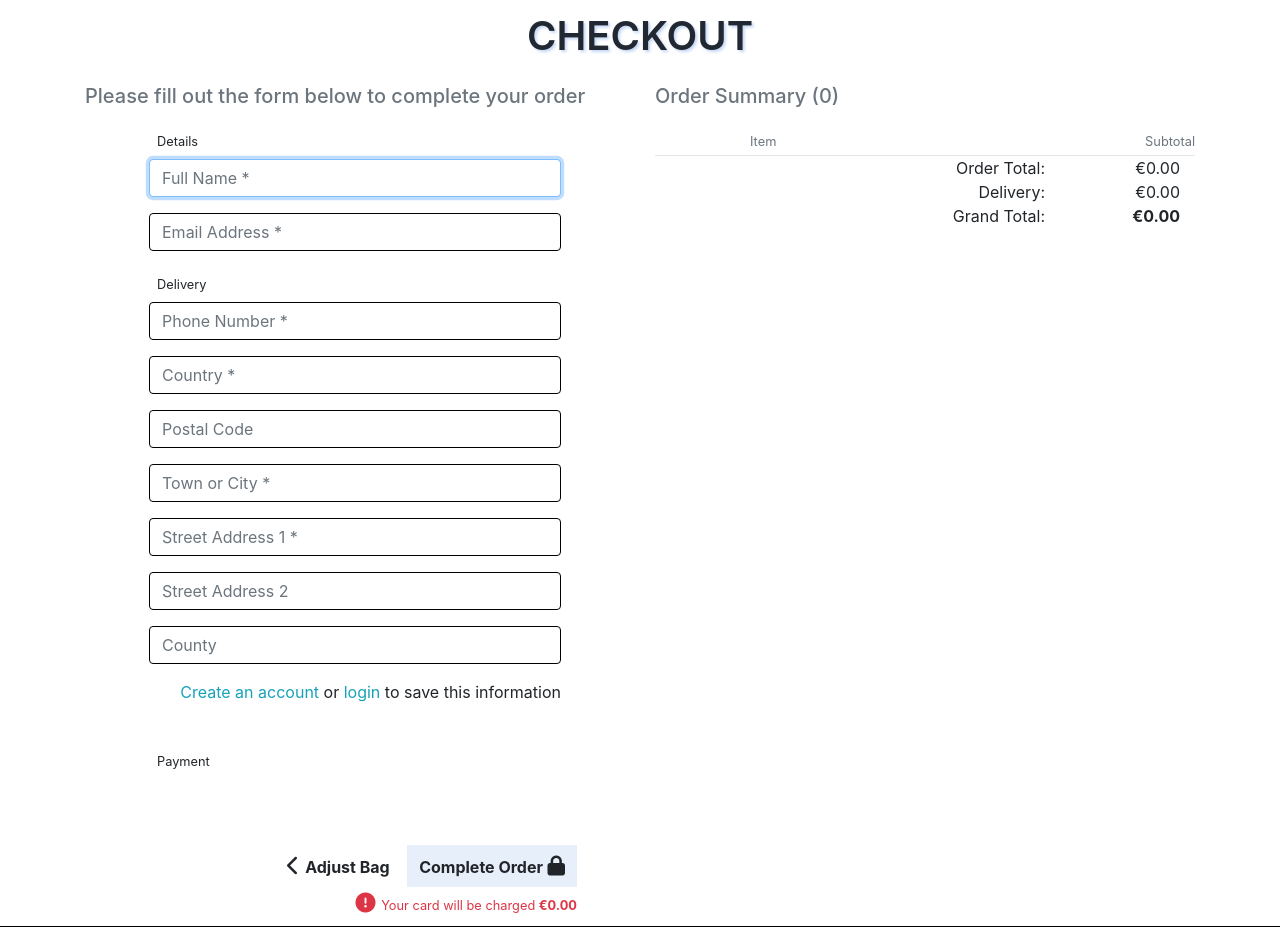
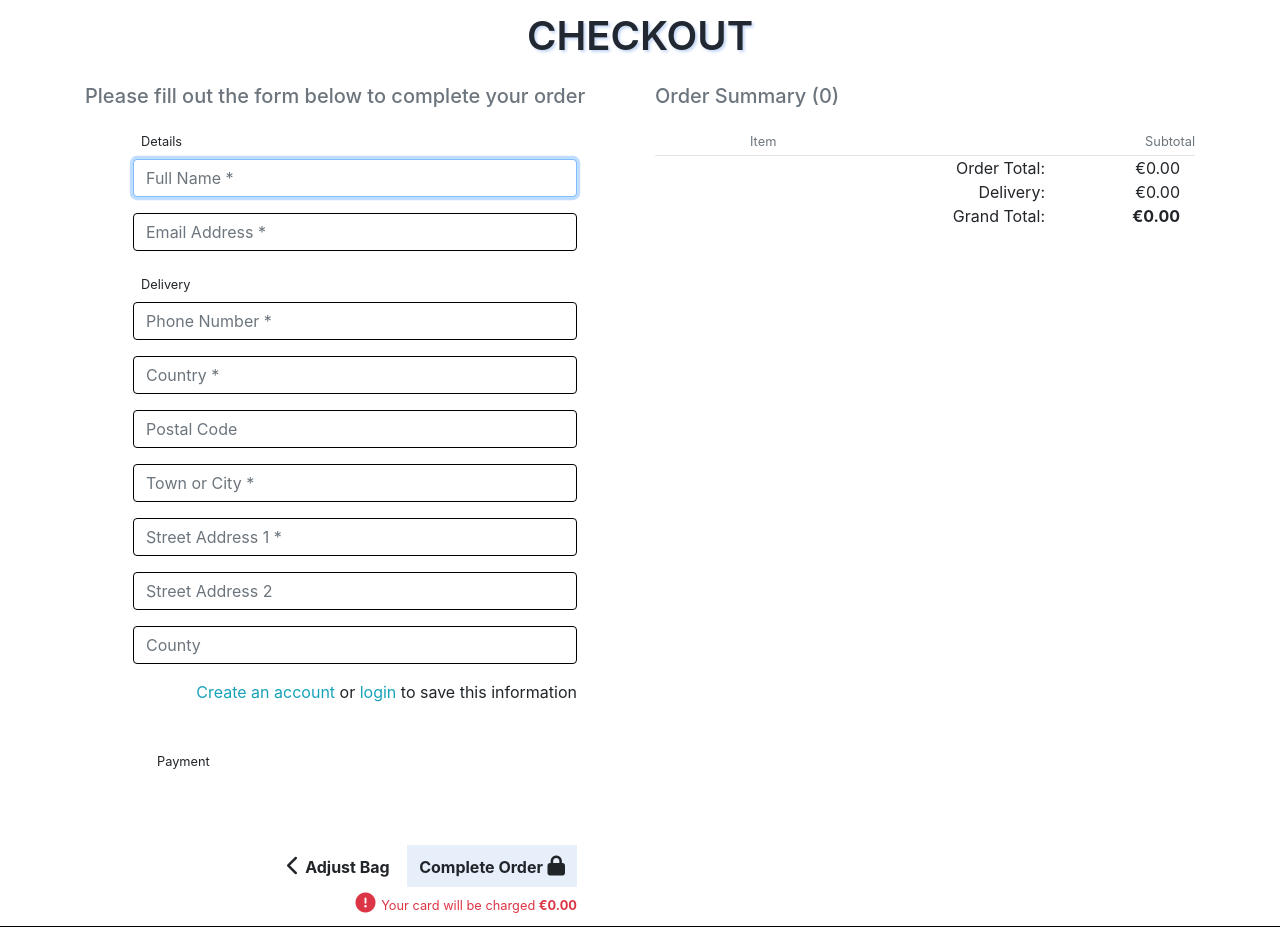
Before and after one commit to annuc1s/Bald_Mtn., a Django app: template checkout/templates/checkout/checkout.html in a window 1280 px wide. Shown: the part 116-1043 px from the top of the page. Run offline with Django 3.2, Linux system fonts and the light colour scheme; the template is opened without the code that fills it: values that come from a table or form of the project are taken from there, others are empty; some libraries are stand-ins or nearby versions.

Commit message:
reconfiguring checkout style

```diff
--- a/bag/templates/bag/bag.html
+++ b/bag/templates/bag/bag.html
@@ -78,7 +78,6 @@
                                     <td class="py-3">
                                         <p class="my-0">€ {{ item.product.price | calc_subtotal:item.quantity }}</p>
                                     </td>
-
                                 </tr>
                             {% endfor %}
                             <tr>
@@ -102,7 +101,7 @@
                                         </span>
                                         <span class="text-uppercase">Keep Shopping</span>
                                     </a>
-                                    <a href="" class="secure-checkout border btn btn-lg rounded-0 text-uppercase py-2">
+                                    <a href="{% url 'checkout' %}" class="secure-checkout border btn btn-lg rounded-0 text-uppercase py-2">
                                         <span class="text-uppercase">Secure Checkout </span>
                                         <span class="form-icon">
                                             <i class="fas fa-lock"></i>
--- a/checkout/templates/checkout/checkout.html
+++ b/checkout/templates/checkout/checkout.html
@@ -62,12 +62,12 @@
                 <h5 class="text-muted mb-4">Please fill out the form below to complete your order</h5>
                 <form action="{% url 'checkout' %}" method="POST" id="payment-form">
                     {% csrf_token %}
-                    <fieldset class="rounded-0 px-3 mb-2">
+                    <fieldset class="rounded-0 mb-2">
                         <legend class="fieldset-label small text-black px-2 w-auto">Details</legend>
                         {{ order_form.full_name | as_crispy_field }}
                         {{ order_form.email | as_crispy_field }}
                     </fieldset>
-                    <fieldset class="rounded-0 px-3 mb-5">
+                    <fieldset class="rounded-0 mb-5">
                         <legend class="fieldset-label small text-black px-2 w-auto">Delivery</legend>
                         {{ order_form.phone_number | as_crispy_field }}
                         {{ order_form.country | as_crispy_field }}
```
